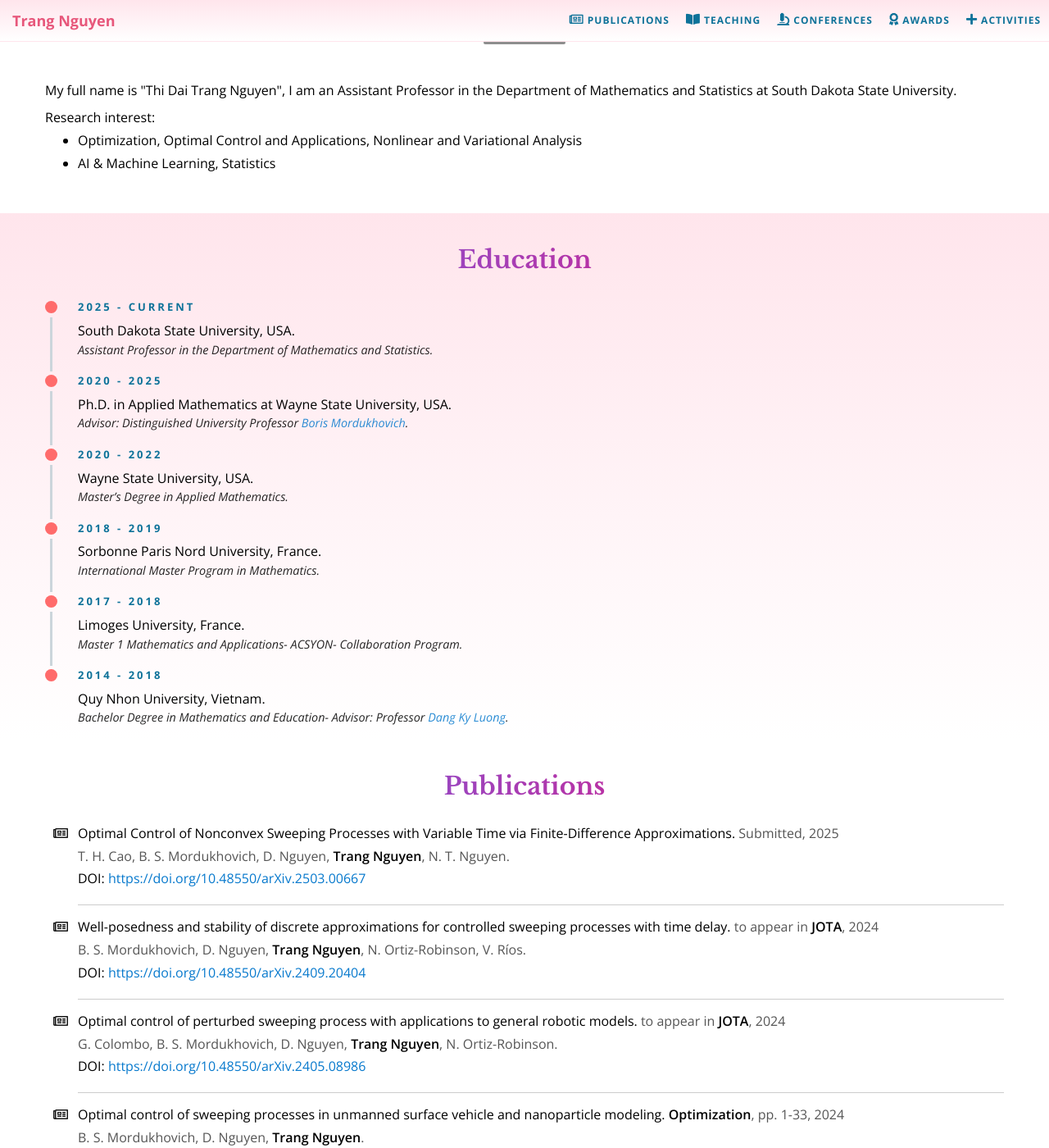
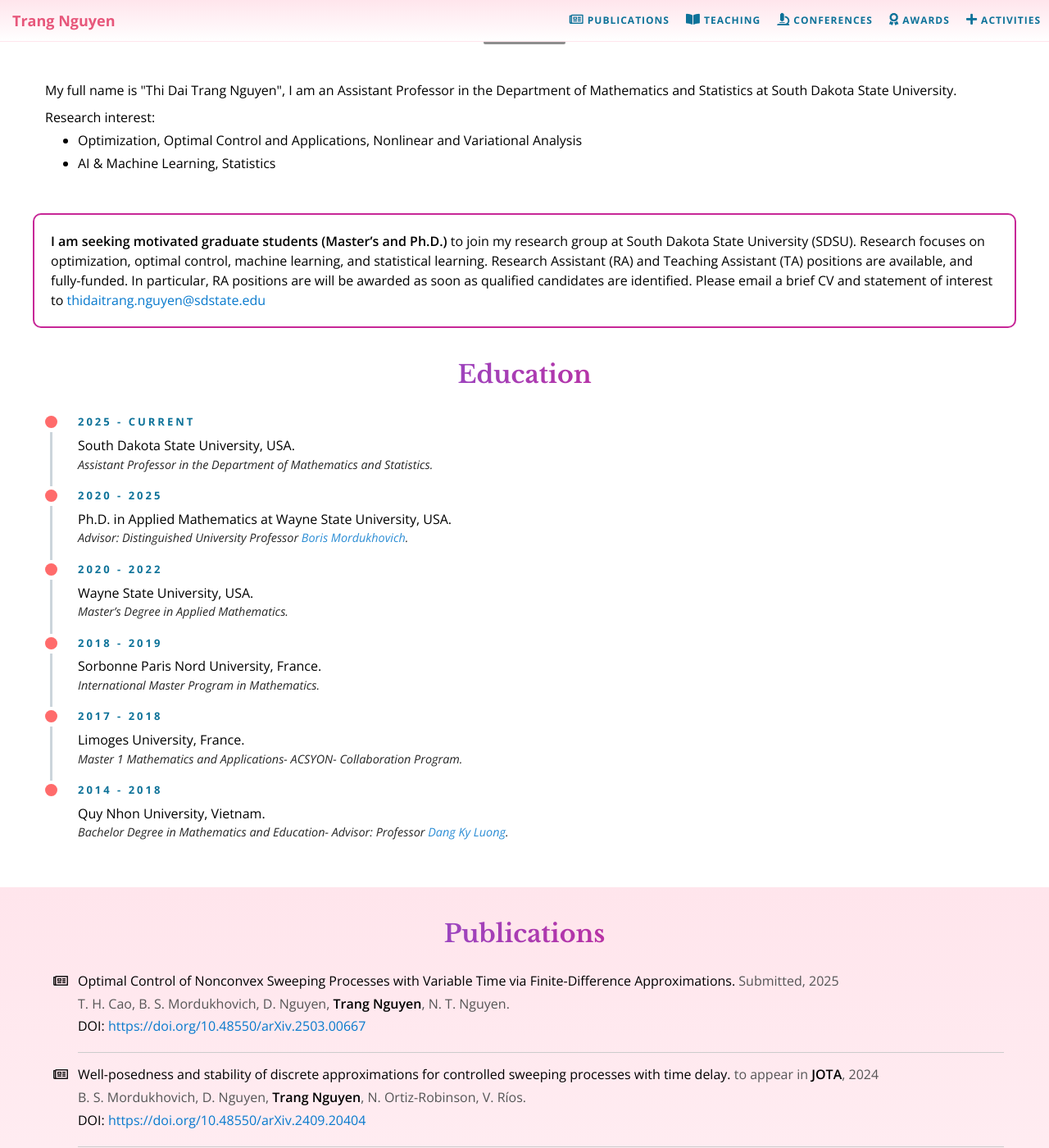
Before and after one commit to daitrangng/daitrangng.github.io, a Jekyll site: the page built from index.md, in a window 1280 px wide and 1400 px high, scrolled down 229 px. Shown: the whole window at 82% size. Built offline with Jekyll 4.4.1, drawn with Linux system fonts in a browser that asks for light colours; formulas are drawn with MathJax 3.

Commit message:
Add announcement section

```diff
--- a/css/main.css
+++ b/css/main.css
@@ -36,7 +36,18 @@
   margin-bottom: 30px;
 }
 
-
+.announcement {
+  padding-top: 0;
+  padding-bottom: 0;
+  div{
+    border: 2px solid #c72797;
+    border-radius: 1rem;
+    padding: 2rem;
+  }
+  p {
+    margin: 0;
+  }
+}
 
 .alert-success{
   overflow: hidden;
@@ -74,6 +85,12 @@ a:hover{
 /* Index page */
 section{
   padding: 40px;
+}
+
+@media (max-width: 768px) {
+  section {
+    padding: 20px;
+  }
 }
 section:last-child{
   padding-bottom: 0px;
--- a/index.md
+++ b/index.md
@@ -22,6 +22,12 @@ css:
     </ul>
   </div>
   {% include sections/sec-back.html %}
+</section>
+
+<section class="announcement">
+  <div markdown="1">
+  **I am seeking motivated graduate students (Master’s and Ph.D.)** to join my research group at South Dakota State University (SDSU). Research focuses on optimization, optimal control, machine learning, and statistical learning.  Research Assistant (RA) and Teaching Assistant (TA) positions are available, and fully-funded. In particular, RA positions are will be awarded as soon as qualified candidates are identified. Please email a brief CV and statement of interest to [thidaitrang.nguyen@sdstate.edu](mailto:thidaitrang.nguyen@sdstate.edu)
+  </div>
 </section>
 
 <!-- education -->
```
Also changed, not shown: 2 other files.
